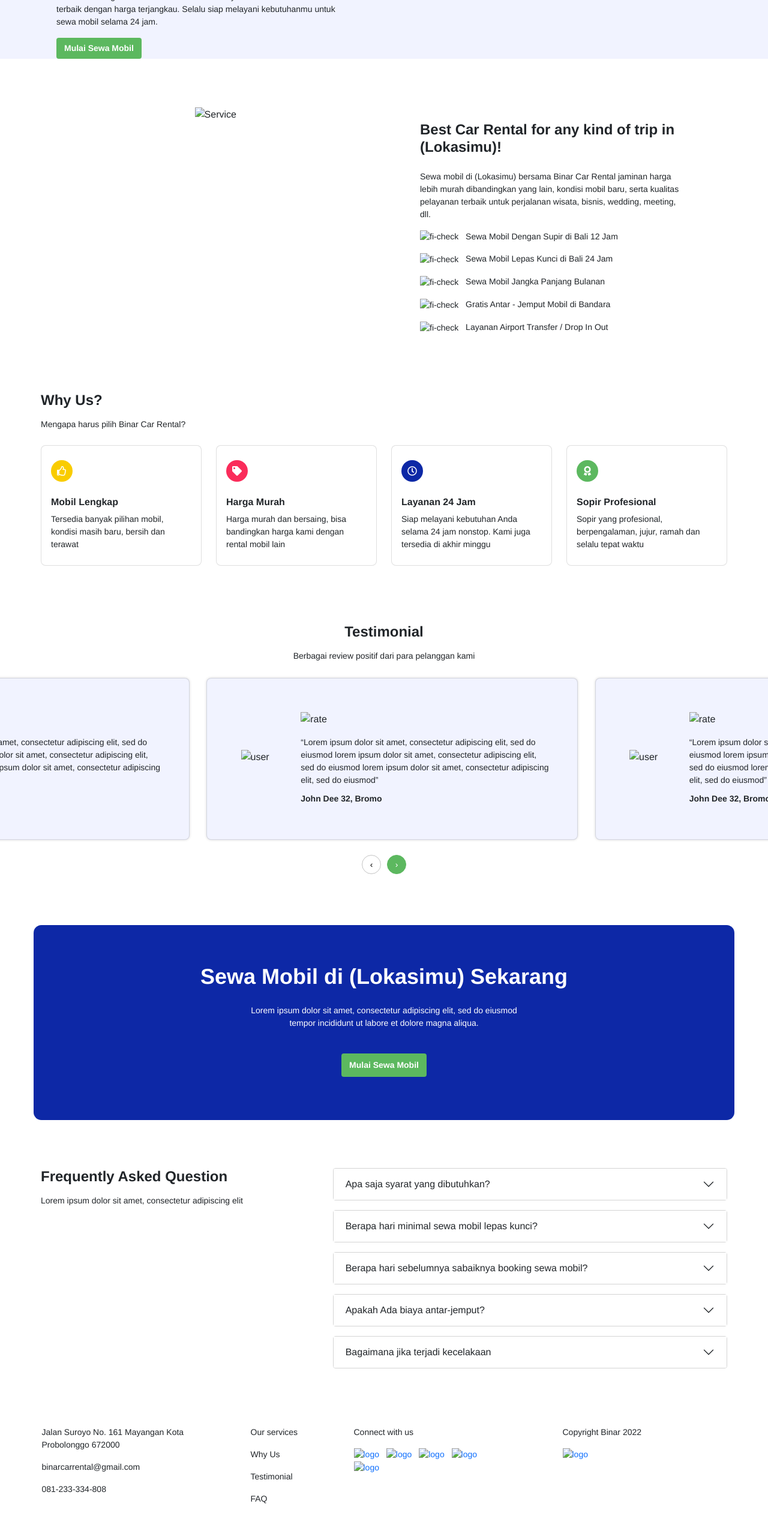
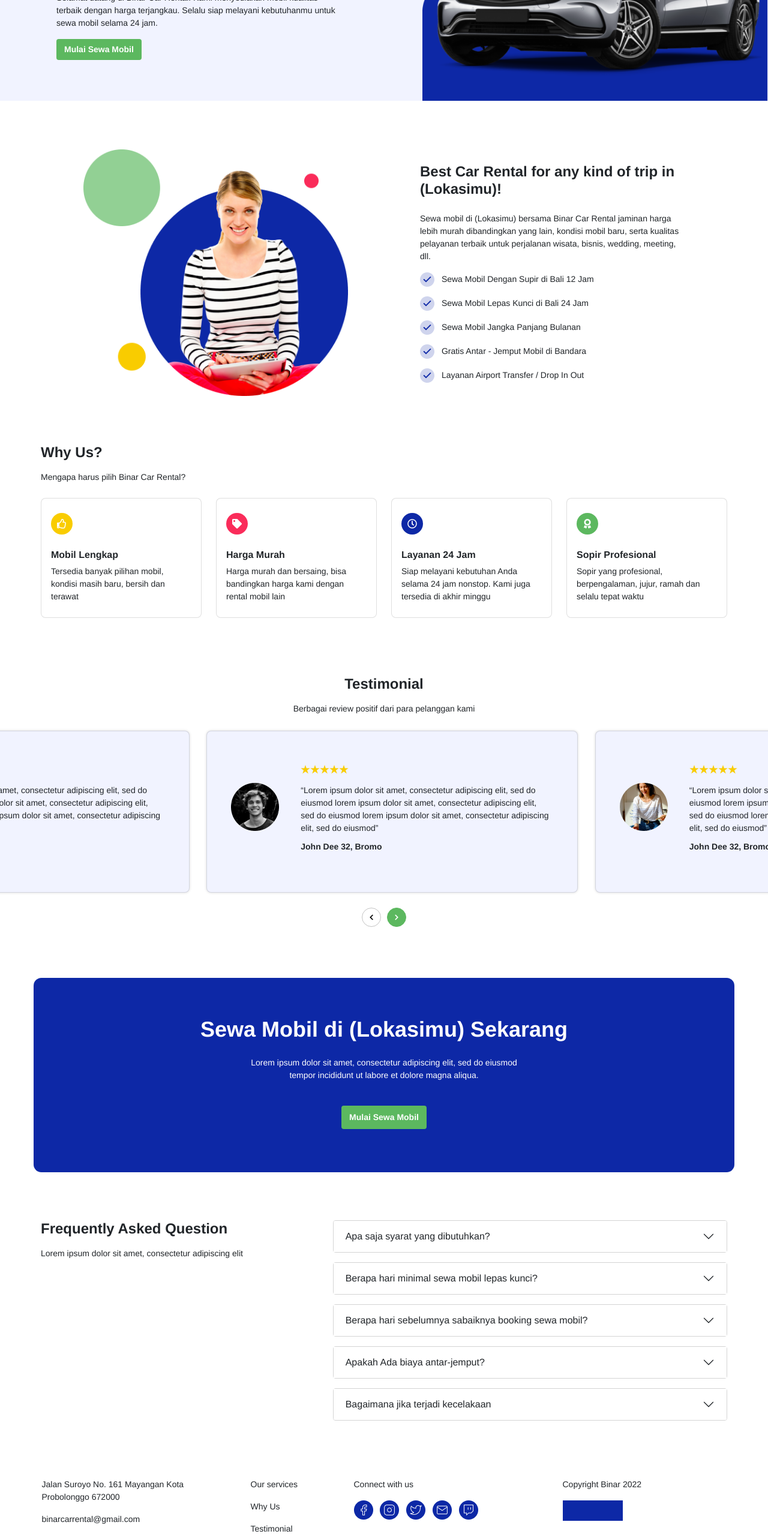
Before and after one commit to wahyupambudi/24001118-snyrgy7-wahyupambudi-bcr-ch4, a website: page public/index.html in a window 1280 px wide. Shown: the part 240-2797 px from the top of the page at 60% size. Drawn offline with nearby package versions, Linux system fonts and the light colour scheme.

Commit message:
feat(bcr) - add path public

```diff
--- a/public/index.html
+++ b/public/index.html
@@ -5,11 +5,11 @@
     <meta charset="utf-8">
     <meta name="viewport" content="width=device-width, initial-scale=1">
     <!-- Bootstrap CSS -->
-    <link href="./public/css/bootstrap.css" rel="stylesheet">
-    <link rel="stylesheet" href="./public/css/owl/owl.carousel.css">
-    <link rel="stylesheet" href="./public/css/owl/owl.theme.default.min.css">
+    <link href="./css/bootstrap.css" rel="stylesheet">
+    <link rel="stylesheet" href="./css/owl/owl.carousel.css">
+    <link rel="stylesheet" href="./css/owl/owl.theme.default.min.css">
     <link href="https://cdnjs.cloudflare.com/ajax/libs/font-awesome/5.15.4/./css/all.min.css" rel="stylesheet">
-    <link href="./public/css/style.css" rel="stylesheet">
+    <link href="./css/style.css" rel="stylesheet">
     <title>Landing Page!</title>
   </head>
   <body>
@@ -19,7 +19,7 @@
         <nav class="navbar navbar-expand-lg navbar-light ">
           <div class="container-fluid">
             <a class="navbar-brand" href="#">
-              <img src="./public/images/main/logo.png" alt="logo">
+              <img src="./images/main/logo.png" alt="logo">
             </a>
             <button class="navbar-toggler" type="button" data-bs-toggle="collapse" data-bs-target="#navbarSupportedContent" aria-controls="navbarSupportedContent" aria-expanded="false" aria-label="Toggle navigation">
             <span class="navbar-toggler-icon"></span>
@@ -29,7 +29,7 @@
                 <li class="nav-item nav-mobile">
                   <a style="float:left" class="nav-link active" aria-current="page" href="#"><strong>BCR</strong></a>
                   <button name="btn-hide" class="btn-hide" onclick="hideSidebar()" style="float:right">
-                    <img src="./public/images/main/icon/fi_x.png" alt="">
+                    <img src="./images/main/icon/fi_x.png" alt="">
                   </button>
                 </li>
                 <li class="nav-item me-3">
@@ -57,7 +57,7 @@
               <a href="/rental" class="btn text-white fs-14 btn-header"><strong>Mulai Sewa Mobil</strong></a>
             </div>
             <div class="col">
-              <img src="./public/images/main/img_car.png" class="img mt-24 img-car"  alt="img_car">
+              <img src="./images/main/img_car.png" class="img mt-24 img-car"  alt="img_car">
             </div>
           </div>
         </div>
@@ -68,17 +68,17 @@
       <div class="container mt-6 w-1027">
         <div class="row">
           <div class="col me-6-rem text-center">
-            <img src="./public/images/main/img_service.png" class="img-fluid w-252"  alt="Service">
+            <img src="./images/main/img_service.png" class="img-fluid w-252"  alt="Service">
           </div>
           <div class="col mt-4">
             <h2 class="fs-24"><strong>Best Car Rental for any kind of trip in (Lokasimu)!</strong></h2>
             <p class="mt-4 fs-14">Sewa mobil di (Lokasimu) bersama Binar Car Rental jaminan harga lebih murah dibandingkan yang lain, kondisi mobil baru, serta kualitas pelayanan terbaik untuk perjalanan wisata, bisnis, wedding, meeting, dll.</p>
             <ul class="list-unstyled fs-14">
-              <li class="mb-3"><img src="./public/images/main/icon/fi-check.png" class="me-2" alt="fi-check"> Sewa Mobil Dengan Supir di Bali 12 Jam</li>
-              <li class="mb-3"><img src="./public/images/main/icon/fi-check.png" class="me-2" alt="fi-check"> Sewa Mobil Lepas Kunci di Bali 24 Jam</li>
-              <li class="mb-3"><img src="./public/images/main/icon/fi-check.png" class="me-2" alt="fi-check"> Sewa Mobil Jangka Panjang Bulanan</li>
-              <li class="mb-3"><img src="./public/images/main/icon/fi-check.png" class="me-2" alt="fi-check"> Gratis Antar - Jemput Mobil di Bandara</li>
-              <li class="mb-3"><img src="./public/images/main/icon/fi-check.png" class="me-2" alt="fi-check"> Layanan Airport Transfer / Drop In Out</li>
+              <li class="mb-3"><img src="./images/main/icon/fi-check.png" class="me-2" alt="fi-check"> Sewa Mobil Dengan Supir di Bali 12 Jam</li>
+              <li class="mb-3"><img src="./images/main/icon/fi-check.png" class="me-2" alt="fi-check"> Sewa Mobil Lepas Kunci di Bali 24 Jam</li>
+              <li class="mb-3"><img src="./images/main/icon/fi-check.png" class="me-2" alt="fi-check"> Sewa Mobil Jangka Panjang Bulanan</li>
+              <li class="mb-3"><img src="./images/main/icon/fi-check.png" class="me-2" alt="fi-check"> Gratis Antar - Jemput Mobil di Bandara</li>
+              <li class="mb-3"><img src="./images/main/icon/fi-check.png" class="me-2" alt="fi-check"> Layanan Airport Transfer / Drop In Out</li>
             </ul>
           </div>
         </div>
@@ -141,10 +141,10 @@
             <div class="card-body">
               <div class="row justify-content-start mt-4 mb-4">
                 <div class="col-3 d-flex justify-content-center align-items-center">
-                  <img src="./public/images/main/1.png" alt="user">
+                  <img src="./images/main/1.png" alt="user">
                 </div>
                 <div class="col-9 testi-comment">
-                  <img src="./public/images/main/icon/Rate.png" class="mb-3 mt-3 rate-center" alt="rate">
+                  <img src="./images/main/icon/Rate.png" class="mb-3 mt-3 rate-center" alt="rate">
                   <p class="fs-14 mb-10">“Lorem ipsum dolor sit amet, consectetur adipiscing elit, sed do eiusmod lorem ipsum dolor sit amet, consectetur adipiscing elit, sed do eiusmod lorem ipsum dolor sit amet, consectetur adipiscing elit, sed do eiusmod”</p>
                   <p class="fs-14 mb-10"><strong>John Dee 32, Bromo</strong></p>
                 </div>
@@ -155,10 +155,10 @@
             <div class="card-body">
               <div class="row justify-content-start mt-4 mb-4">
                 <div class="col-3 d-flex justify-content-center align-items-center">
-                  <img src="./public/images/main/2.png" alt="user">
+                  <img src="./images/main/2.png" alt="user">
                 </div>
                 <div class="col-9 testi-comment">
-                  <img src="./public/images/main/icon/Rate.png" class="mb-3 mt-3 rate-center" alt="rate">
+                  <img src="./images/main/icon/Rate.png" class="mb-3 mt-3 rate-center" alt="rate">
                   <p class="fs-14 mb-10">“Lorem ipsum dolor sit amet, consectetur adipiscing elit, sed do eiusmod lorem ipsum dolor sit amet, consectetur adipiscing elit, sed do eiusmod lorem ipsum dolor sit amet, consectetur adipiscing elit, sed do eiusmod”</p>
                   <p class="fs-14 mb-10"><strong>John Dee 32, Bromo</strong></p>
                 </div>
@@ -169,10 +169,10 @@
             <div class="card-body">
               <div class="row justify-content-start mt-4 mb-4">
                 <div class="col-3 d-flex justify-content-center align-items-center">
-                  <img src="./public/images/main/1.png" alt="user">
+                  <img src="./images/main/1.png" alt="user">
                 </div>
                 <div class="col-9 testi-comment">
-                  <img src="./public/images/main/icon/Rate.png" class="mb-3 mt-3 rate-center" alt="rate">
+                  <img src="./images/main/icon/Rate.png" class="mb-3 mt-3 rate-center" alt="rate">
                   <p class="fs-14 mb-10">“Lorem ipsum dolor sit amet, consectetur adipiscing elit, sed do eiusmod lorem ipsum dolor sit amet, consectetur adipiscing elit, sed do eiusmod lorem ipsum dolor sit amet, consectetur adipiscing elit, sed do eiusmod”</p>
                   <p class="fs-14 mb-10"><strong>John Dee 32, Bromo</strong></p>
                 </div>
@@ -283,34 +283,34 @@
             <div class="col-md-3 w-268 me-6">
               <p>Connect with us</p>
               <a class="footer-a me-2" href="#">
-                <img src="./public/images/main/icon/fb.png" alt="logo">
+                <img src="./images/main/icon/fb.png" alt="logo">
               </a>
               <a class="footer-a me-2" href="#">
-                <img src="./public/images/main/icon/ig.png" alt="logo">
+                <img src="./images/main/icon/ig.png" alt="logo">
               </a>
               <a class="footer-a me-2" href="#">
-                <img src="./public/images/main/icon/twitter.png" alt="logo">
+                <img src="./images/main/icon/twitter.png" alt="logo">
               </a>
               <a class="footer-a me-2" href="#">
-                <img src="./public/images/main/icon/mail.png" alt="logo">
+                <img src="./images/main/icon/mail.png" alt="logo">
               </a>
               <a class="footer-a me-2" href="#">
-                <img src="./public/images/main/icon/twich.png" alt="logo">
+                <img src="./images/main/icon/twich.png" alt="logo">
               </a>
             </div>
             <div class="col-md-3 w-268 ">
               <p>Copyright Binar 2022</p>
               <a class="footer-a" href="#">
-                <img src="./public/images/main/logo.png" alt="logo">
+                <img src="./images/main/logo.png" alt="logo">
               </a>
             </div>
           </div>
         </div>
       </section>
     </footer>
-    <script src="./public/scripts/js/jquery-3.7.1.min.js"></script>
-    <script src="./public/css/owl/owl.carousel.min.js"></script>
-    <script src="./public/scripts/js/bootstrap.bundle.js"></script>
+    <script src="./scripts/js/jquery-3.7.1.min.js"></script>
+    <script src="./css/owl/owl.carousel.min.js"></script>
+    <script src="./scripts/js/bootstrap.bundle.js"></script>
     <script>
     $('.owl-carousel').owlCarousel({
       stagePadding:10,
```
Also changed, not shown: public/rental-car.html (+16 -16 lines), server/index.js (+4 -5 lines).
